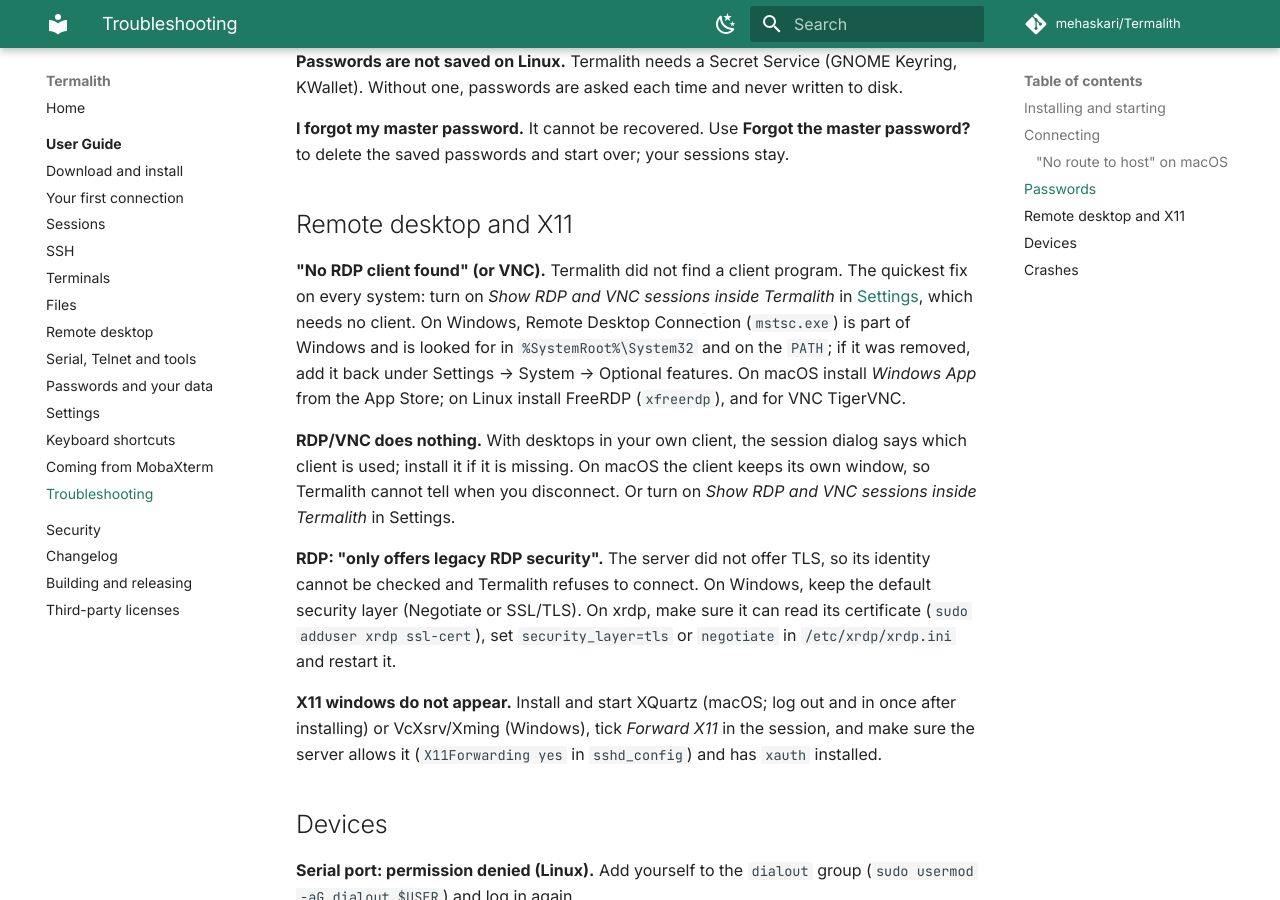
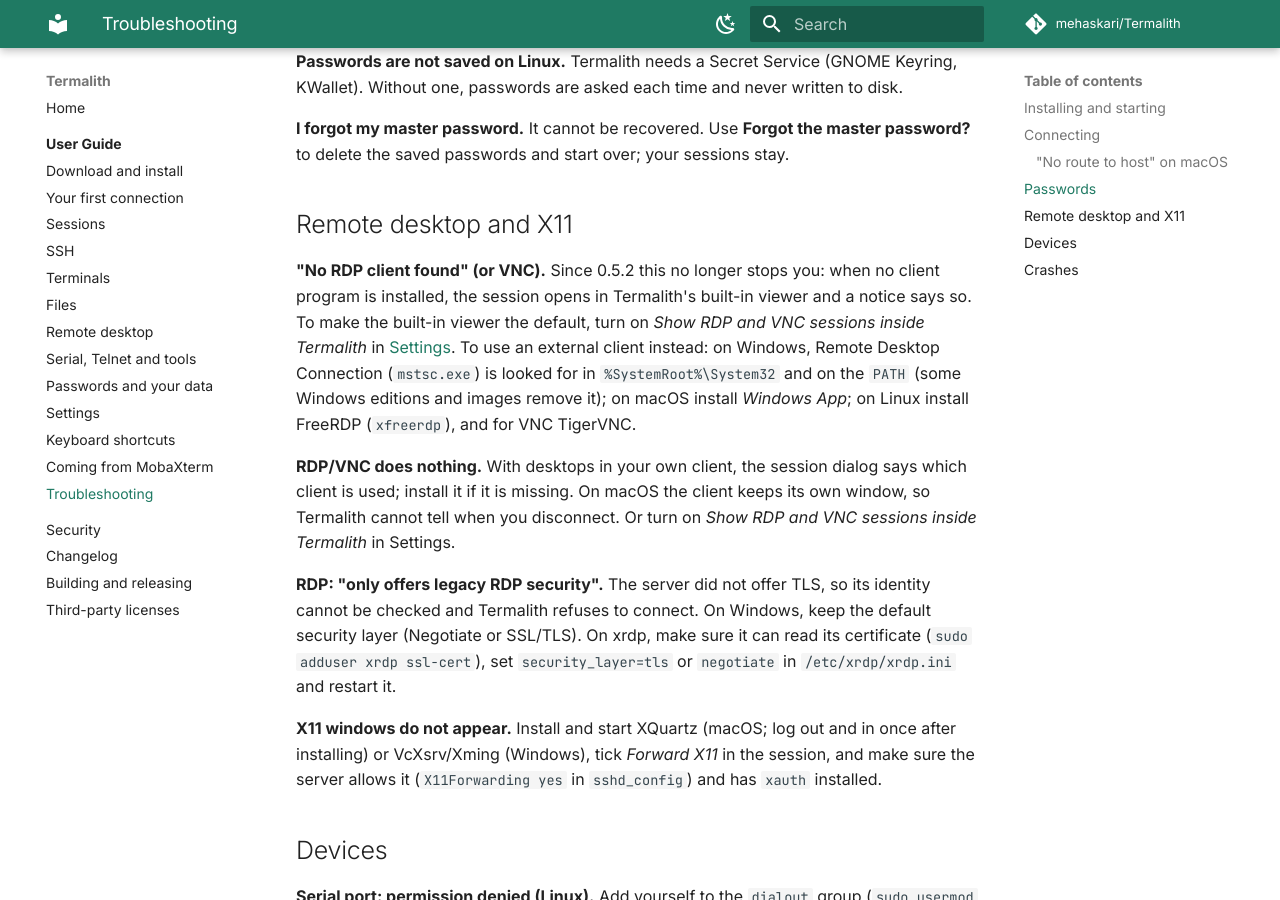
Before and after one commit to mehaskari/Termalith, an MkDocs documentation site: the page built from website/docs/guide/troubleshooting.md, in a window 1280 px wide and 900 px high, scrolled down 1171 px. Built offline with MkDocs 1.6.1 and Material for MkDocs 9.7.7, drawn with Linux system fonts in a browser that asks for light colours; comment, search, counter and statistics services are not loaded.

Commit message:
RDP/VNC: open in the built-in viewer when no client is installed
On a Windows system without Remote Desktop Connection, 0.5.1 still
stopped with "No RDP client found". When no external client exists for
the protocol, the session now opens in the embedded viewer (which needs
nothing installed) with a notice explaining why and how to make it the
default. The session dialog hint says the same. The mock gains
?noclient to show this; checked in the browser.

Co-Authored-By: Claude Opus 5.5 <noreply@anthropic.com>

```diff
--- a/website/docs/guide/troubleshooting.md
+++ b/website/docs/guide/troubleshooting.md
@@ -60,14 +60,15 @@ sessions stay.
 
 ## Remote desktop and X11
 
-**"No RDP client found" (or VNC).** Termalith did not find a client
-program. The quickest fix on every system: turn on *Show RDP and VNC sessions
-inside Termalith* in [Settings](settings.md), which needs no client. On
-Windows, Remote Desktop Connection (`mstsc.exe`) is part of Windows and is
-looked for in `%SystemRoot%\System32` and on the `PATH`; if it was removed,
-add it back under Settings → System → Optional features. On macOS install
-*Windows App* from the App Store; on Linux install FreeRDP (`xfreerdp`), and
-for VNC TigerVNC.
+**"No RDP client found" (or VNC).** Since 0.5.2 this no longer stops you:
+when no client program is installed, the session opens in Termalith's
+built-in viewer and a notice says so. To make the built-in viewer the
+default, turn on *Show RDP and VNC sessions inside Termalith* in
+[Settings](settings.md). To use an external client instead: on Windows,
+Remote Desktop Connection (`mstsc.exe`) is looked for in
+`%SystemRoot%\System32` and on the `PATH` (some Windows editions and images
+remove it); on macOS install *Windows App*; on Linux install FreeRDP
+(`xfreerdp`), and for VNC TigerVNC.
 
 **RDP/VNC does nothing.** With desktops in your own client, the session
 dialog says which client is used; install it if it is missing. On macOS the
```
Also changed, not shown: website/docs/changelog.md (+7 -0 lines), website/docs/guide/remote-desktop.md (+2 -1 lines), 3 other files.
